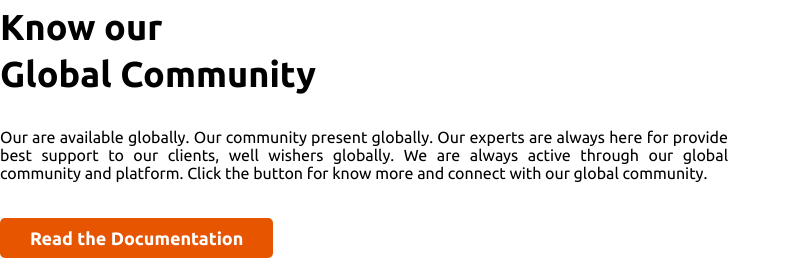
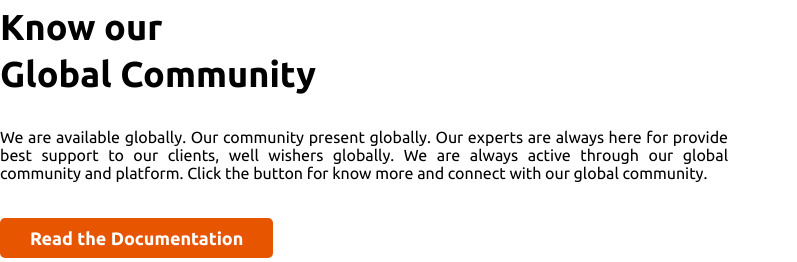
Before and after one commit to Atahar-Hossain/first-challange-portfolio, a plain HTML site: page index.html in a window 1280 px wide. Shown: the part 2020-2282 px from the top of the page, 0-797 px from the left. Drawn offline with Linux system fonts and the light colour scheme.

Commit message:
final correction

```diff
--- a/index.html
+++ b/index.html
@@ -139,7 +139,7 @@
 
                 <div class="developer-content">
                     <h2>Know our <br>Global Community</h2>
-                    <p>Our are available globally. Our community present globally. Our experts are always here for provide best support to our clients, well wishers globally. We are always active through our global community and platform. Click the button for know more and connect with our global community.</p>
+                    <p>We are available globally. Our community present globally. Our experts are always here for provide best support to our clients, well wishers globally. We are always active through our global community and platform. Click the button for know more and connect with our global community.</p>
                     <a href="#" id="read-the-documents">Read the Documentation</a>
                 </div>
 
```
